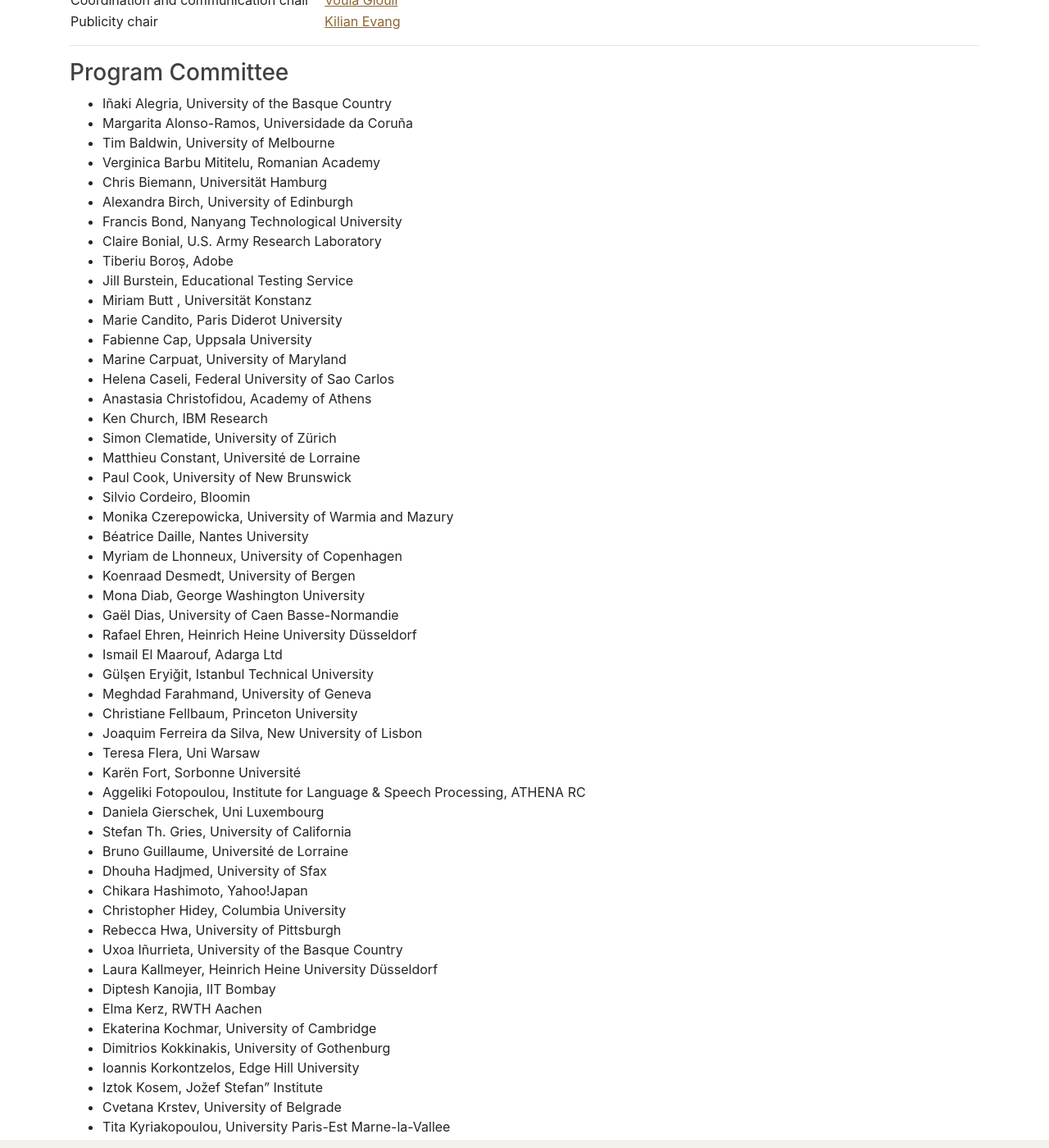
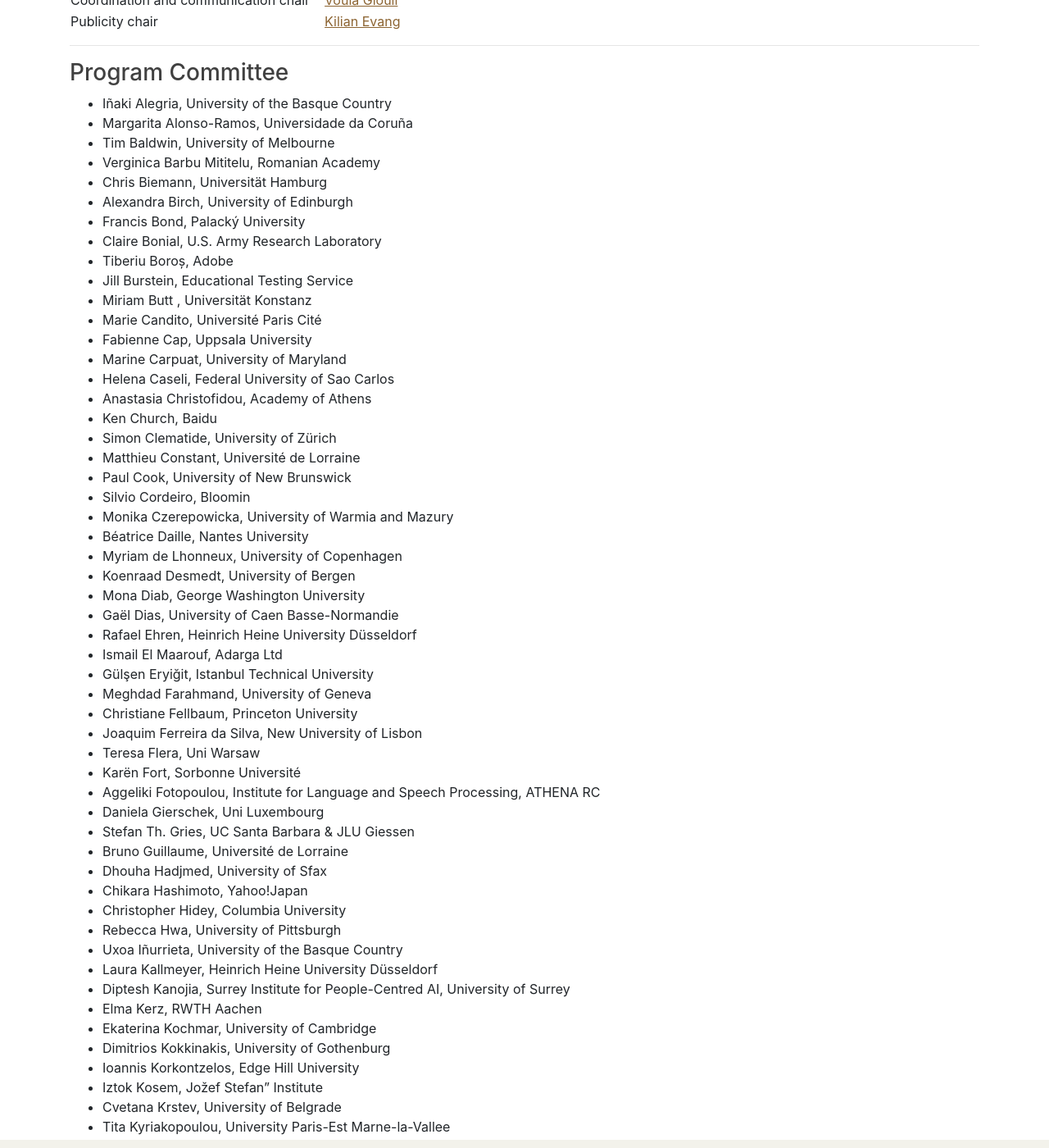
Before and after one commit to multiword/multiword.github.io, a Jekyll site: the page built from mwe2023/index.md, in a window 1280 px wide and 1400 px high, scrolled down 6817 px. Shown: the whole window at 82% size. Built offline with Jekyll 4.4.1, drawn with Linux system fonts in a browser that asks for light colours; comment, search, counter and statistics services are not loaded; some of the changed text lies outside the part shown.

Commit message:
Updated more affiliations

```diff
--- a/mwe2023/index.md
+++ b/mwe2023/index.md
@@ -261,17 +261,17 @@
 * Verginica Barbu Mititelu, Romanian Academy
 * Chris Biemann, Universität Hamburg
 * Alexandra Birch, University of Edinburgh
-* Francis Bond, Nanyang Technological University
+* Francis Bond, Palacký University
 * Claire Bonial, U.S. Army Research Laboratory
 * Tiberiu Boroș, Adobe
 * Jill Burstein, Educational Testing Service
 * Miriam Butt , Universität Konstanz
-* Marie Candito, Paris Diderot University
+* Marie Candito, Université Paris Cité
 * Fabienne Cap, Uppsala University
 * Marine Carpuat, University of Maryland
 * Helena Caseli, Federal University of Sao Carlos
 * Anastasia Christofidou, Academy of Athens
-* Ken Church, IBM Research
+* Ken Church, Baidu
 * Simon Clematide, University of Zürich
 * Matthieu Constant, Université de Lorraine
 * Paul Cook, University of New Brunswick
@@ -290,9 +290,9 @@
 * Joaquim Ferreira da Silva, New University of Lisbon
 * Teresa Flera, Uni Warsaw
 * Karën Fort, Sorbonne Université
-* Aggeliki Fotopoulou, Institute for Language & Speech Processing, ATHENA RC
+* Aggeliki Fotopoulou, Institute for Language and Speech Processing, ATHENA RC
 * Daniela Gierschek, Uni Luxembourg
-* Stefan Th. Gries, University of California
+* Stefan Th. Gries, UC Santa Barbara & JLU Giessen
 * Bruno Guillaume, Université de Lorraine
 * Dhouha Hadjmed, University of Sfax
 * Chikara Hashimoto, Yahoo!Japan
@@ -300,7 +300,7 @@
 * Rebecca  Hwa, University of Pittsburgh
 * Uxoa Iñurrieta, University of the Basque Country
 * Laura Kallmeyer, Heinrich Heine University Düsseldorf
-* Diptesh Kanojia, IIT Bombay
+* Diptesh Kanojia, Surrey Institute for People-Centred AI, University of Surrey
 * Elma Kerz, RWTH Aachen
 * Ekaterina Kochmar, University of Cambridge
 * Dimitrios Kokkinakis, University of Gothenburg
@@ -308,7 +308,7 @@
 * Iztok Kosem, Jožef Stefan” Institute
 * Cvetana Krstev, University of Belgrade
 * Tita Kyriakopoulou, University Paris-Est Marne-la-Vallee
-* Eric Laporte, University Paris-Est Marne-la-Vallee
+* Eric Laporte, Gustave Eiffel University
 * Qinyuan Li , Trinity College Dublin
 * Timm Lichte, University of Tübingen
 * Irina Lobzhanidze, Ilia State University
@@ -316,7 +316,7 @@
 * Gunn Inger Lyse Samdal, University of Bergen
 * Alfredo Maldonado, Trinity College Dublin
 * Stella Markantonatou, Institute for Language & Speech Processing, ATHENA RC
-* Yuji Matsumoto, Nara Institute of Science and Technology
+* Yuji Matsumoto, RIKEN Center for Advanced Intelligence Project
 * John P. McCrae, National University of Ireland, Galway
 * Nurit Melnik, The Open University of Israel
 * Laura A. Michaelis, University of Colorado Boulder
@@ -376,17 +376,17 @@
 * Stan Szpakowicz, University of Ottawa
 * Harish Tayyar Madabushi, University of Bath
 * Carole Tiberius, Dutch Language Institute
-* Beata Trawinski, Institut für Deutsche Sprache Mannheim
+* Beata Trawinski, Leibniz Institute for the German Language
 * Yulia Tsvetkov, Carnegie Mellon University
 * Zdeňka Urešová, Charles University
 * Ruben Urizar, University of the Basque Country
 * Ashwini Vaidya, Indian Institute of Technology
 * Lonneke van der Plas, University of Malta
 * Bertram Vidgen, Alan Turing Institute
-* Aline Villavicencio, Sheffield University
+* Aline Villavicencio, University of Sheffield
 * Veronika Vincze, Hungarian Academy of Sciences
 * Martin Volk, University of Zürich
-* Zeerak Talat, Simon Fraser University, Canada
+* Zeerak Talat, Simon Fraser University
 * Jakub Waszczuk, University of Duesseldorf
 * Eric Wehrli, University of Geneva
 * Marion Weller-Di Marco, Ludwig Maximilian University of Munich
```
Also changed, not shown: other parts of mwe2023/index.md (+1 -1 lines).
